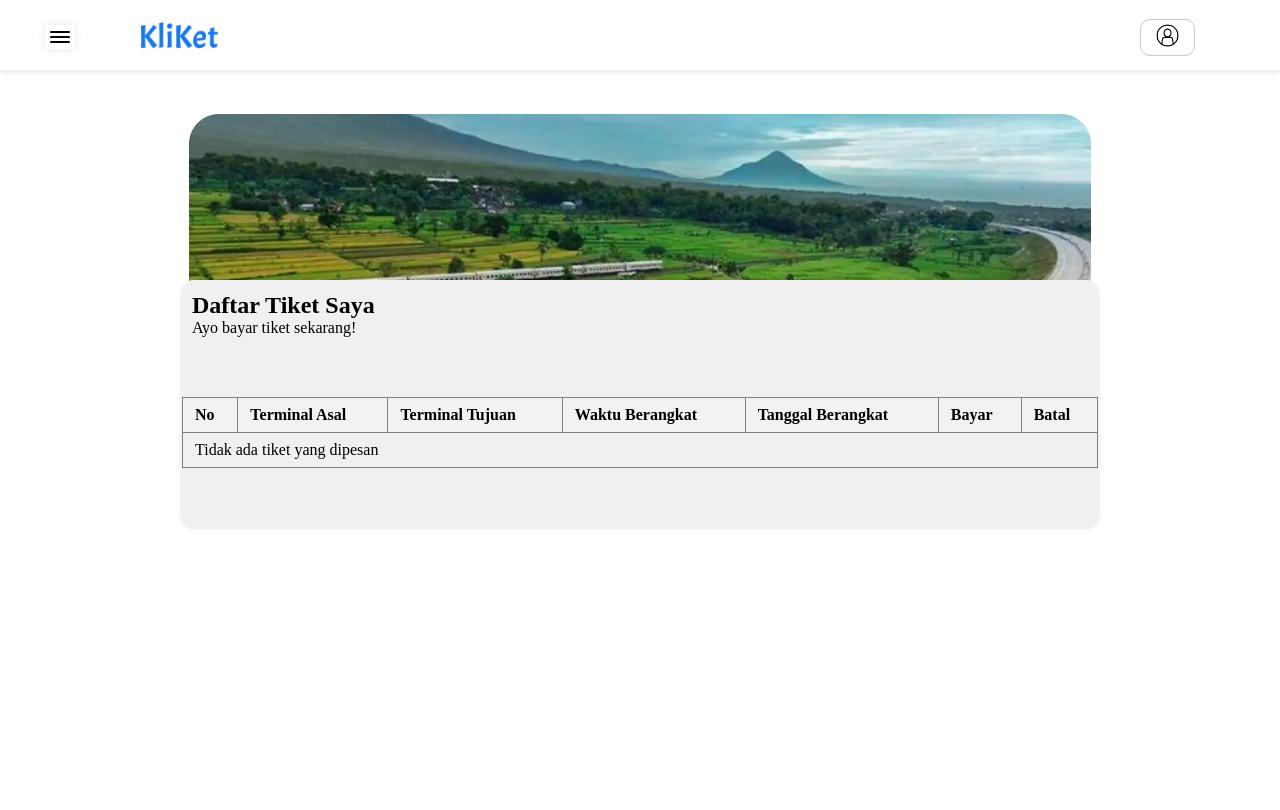
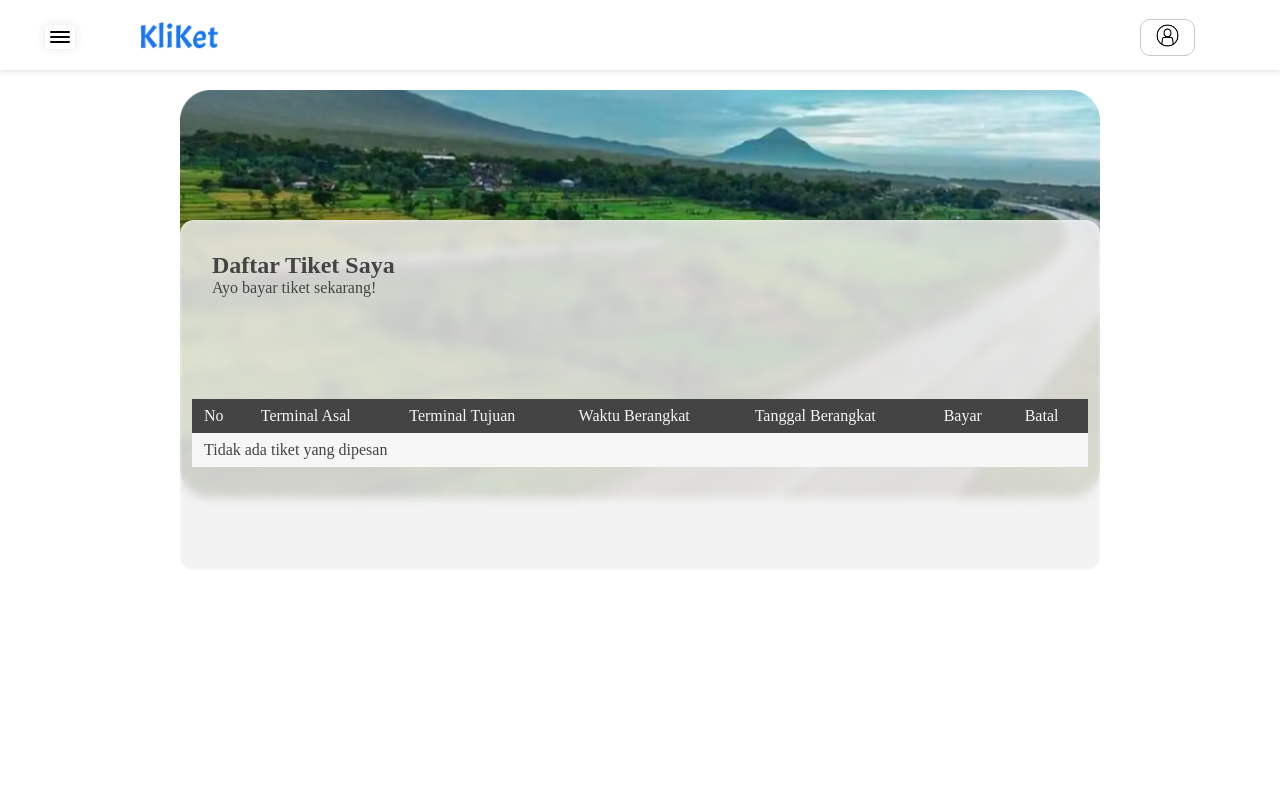
Before and after one commit to yusufnatann/Kliket10, a PHP site: page /pesanan.php in a window 1280 px wide. Shown: the top 810 px of the page. Run offline with PHP 8.4, Linux system fonts and the light colour scheme; the visitor is signed in with stand-in values (Sample User, id 1); data comes from the database, SQL or seed files in the repository; some libraries are stand-ins or nearby versions.

Commit message:
ui for page pesanan

```diff
--- a/css/search.css
+++ b/css/search.css
@@ -13,7 +13,7 @@
     border-radius: 20px;
     box-shadow: 0 10px 10px rgba(0, 0, 0, 0.1);
     text-align: center;
-    max-width: 905px;
+    max-width: 920px;
     height: 450px;
 }
 .boxs h1 {
--- a/css/style.css
+++ b/css/style.css
@@ -384,11 +384,14 @@ input:checked ~ .bartiga{
     justify-content: center;
     width: 100vw;
     height: 35vw;
-    margin-top: 20px;
 }
 
 .cons .bg_pesan{
     align-self: center;
+}
+
+.bg_pesan{
+    width: 920px;
 }
 
 .cons .boxs{
@@ -397,14 +400,15 @@ input:checked ~ .bartiga{
 
 .boxs{
     display: grid;
-    margin-top: 190px;
+    margin-top: 150px;
     width: 920px;
-    height: 250px;
+    height: 350px;
     outline: none;
     border: none;
     border: 2px solid rgba(255,255,255, 0.2);
     border-radius: 14px;
-    background-color: #F0F0F0;
+    background-color: #f0f0f0d5;
+    backdrop-filter: blur(5px);
 }
 
 .boxs .pesan-title{
--- a/css/tabel.css
+++ b/css/tabel.css
@@ -1,6 +1,15 @@
 .table-container {
-    max-height: 150px; /* Atur tinggi maksimal sesuai kebutuhan */
+    max-height: 250px; /* Atur tinggi maksimal sesuai kebutuhan */
     overflow-y: auto;
+    padding: 0 10px;
+}
+
+.table-container tbody tr:nth-child(even) {
+    background-color: #ececece6;
+}
+
+.table-container tbody tr:nth-child(odd) {
+    background-color: #f6f6f6;
 }
 
 table {
@@ -11,8 +20,17 @@ table {
 th, td {
     padding: 8px 12px;
     text-align: left;
+    color: #444444;
 }
 
 th {
-    background-color: #f2f2f2;
+    background-color:#444444;
+    color: whitesmoke;
+    font-weight: normal;
 }
+
+.boxxs{
+    padding-top: 20px;
+    padding-left: 20px;
+    color: #444444;
+}
--- a/pesanan.php
+++ b/pesanan.php
@@ -31,7 +31,7 @@ include 'database/auth.php';
         </div>
         <!-- Tabel disini -->
         <div class="table-container">
-            <table border="1">
+            <table border="0" class="styled-table">
                 <thead>
                     <tr>
                         <th>No</th>
```
